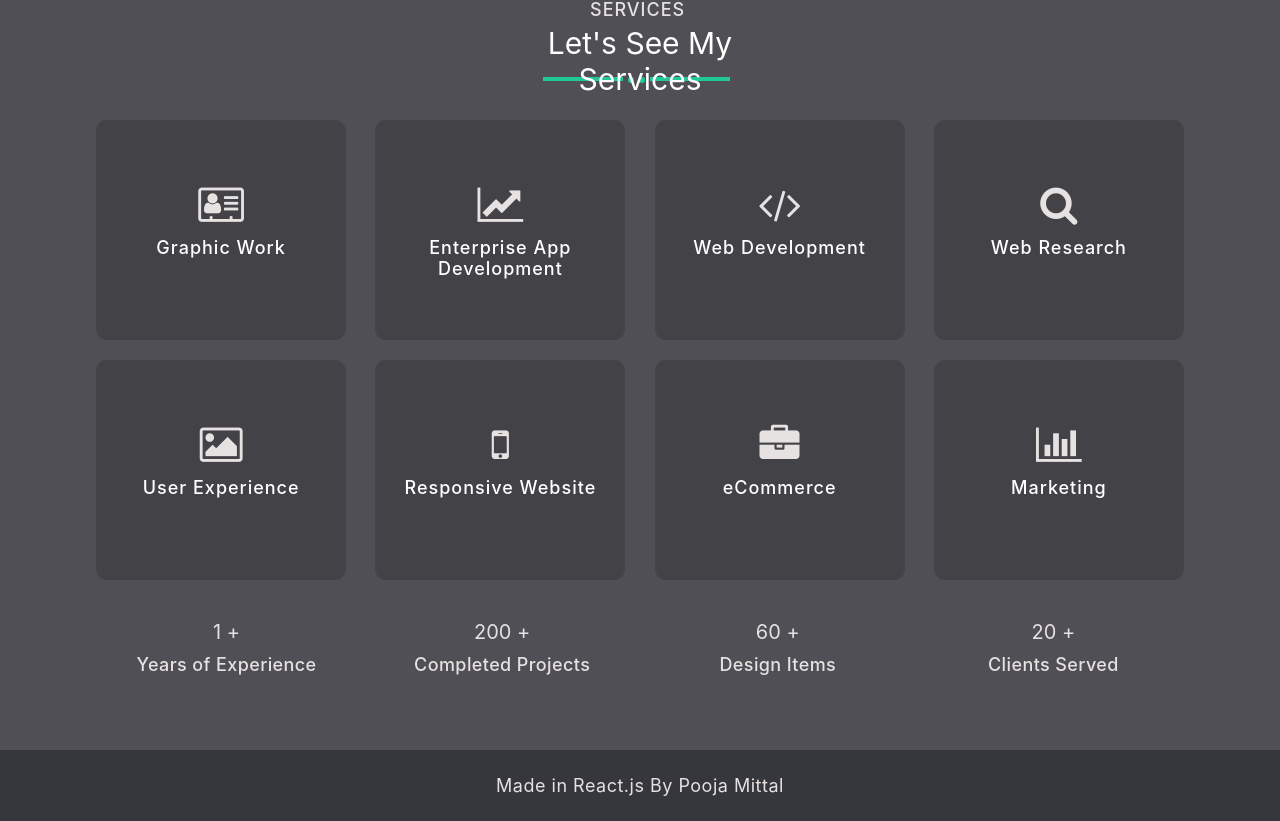
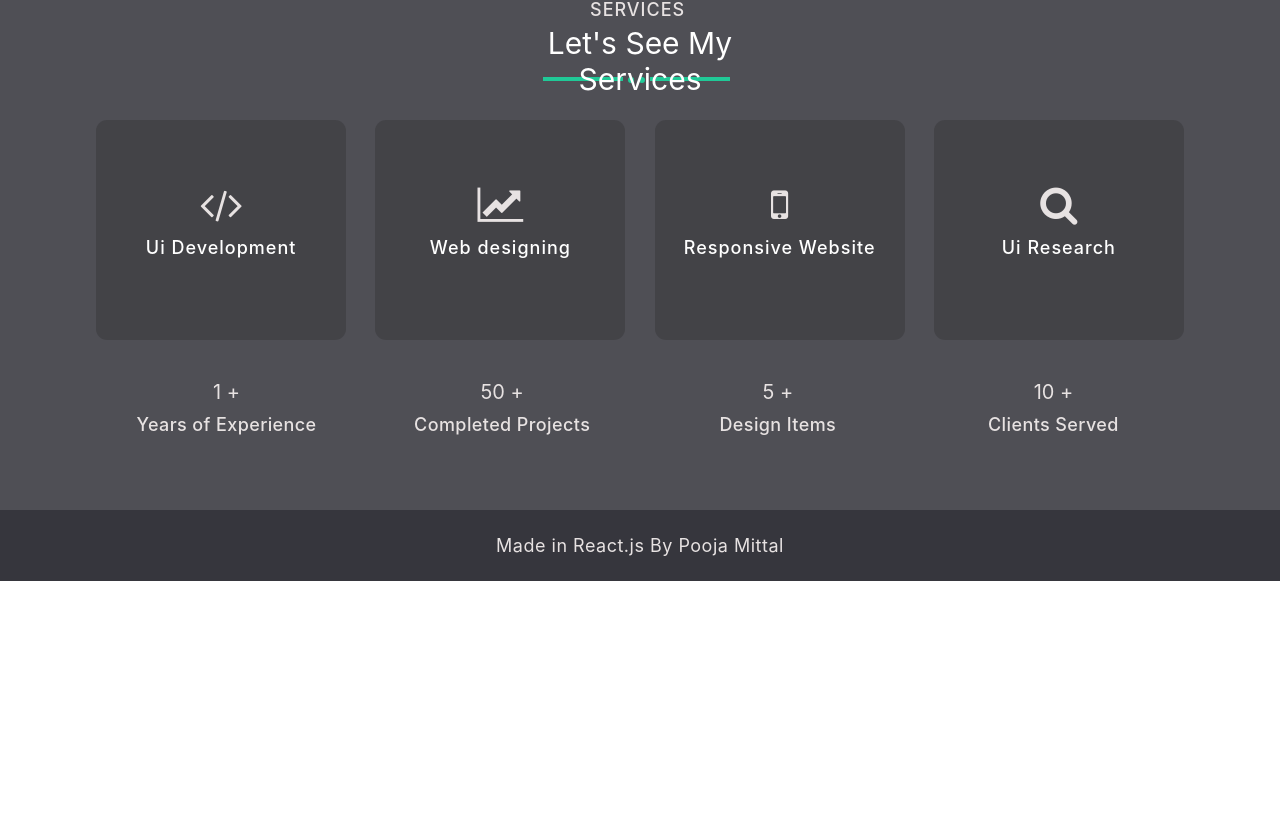
Before and after one commit to pooja062000/my-react-new-portfolio, a React (Create React App) app: page / in a window 1280 px wide. Shown: the part 932-1753 px from the top of the page. After the commit the page ends 1513 px from the top, so only its background shows below. Built offline with nearby package versions, Linux system fonts and the light colour scheme.

Commit message:
new update1s

```diff
--- a/src/App.scss
+++ b/src/App.scss
@@ -253,52 +253,6 @@ a{
 }
 
 
-.services-cont2{
-  width: 85%;
-  margin: 0 auto;
-  display: flex;
-  justify-content: space-between;
-
-  .services-box5{
-    width: 23%;
-    height: 220px;
-    float: left;
-    margin-top: 20px;
-    padding-top: 25px;
-    border-radius: 11px;
-    background-color: #3333366e;
-  }
-  .services-box6{
-    width: 23%;
-    height: 220px;
-    float: left;
-    margin-top: 20px;
-    padding-top: 25px;
-    border-radius: 11px;
-    background-color: #3333366e;
-  }
-
-  .services-box7{
-    width: 23%;
-    height: 220px;
-    float: left;
-    margin-top: 20px;
-    padding-top: 25px;
-    border-radius: 11px;
-    background-color: #3333366e;
-  }
-
-  .services-box8{
-    width: 23%;
-    height: 220px;
-    float: left;
-    margin-top: 20px;
-    padding-top: 25px;
-    border-radius: 11px;
-    background-color: #3333366e;
-  }
-}
-
 // numbers row
 .numbers-row{
   width: $width_full;
@@ -368,6 +322,13 @@ background-color: #34343bdd;
     width: 63%;
     float: left;
     //border: 2px solid yellow;
+  }
+  .sunday{
+    font-size: 17px;
+  }
+
+  .sunday:hover{
+    color: red;
   }
 .about-heading{
   color: #e1e1e1e5;
@@ -1044,7 +1005,7 @@ background-color: #b7b7c078;
     //border: 2px solid rgb(160, 111, 19);
     margin-left: 35px;
     margin-top: 30px;
-    background: linear-gradient(to right, #20c997 90%, #111418 10%);
+    background: linear-gradient(to right, #20c997 80%, #111418 20%);
   }
 
   .skills-box4{
@@ -1061,7 +1022,7 @@ background-color: #b7b7c078;
     //border: 2px solid rgb(160, 111, 19);
     margin-left: 35px;
     margin-top: 30px;
-    background: linear-gradient(to right, #20c997 95%, #111418 5%);
+    background: linear-gradient(to right, #20c997 80%, #111418 20%);
   }
   .skills-col3{
     width: 100%;
@@ -1087,7 +1048,7 @@ background-color: #b7b7c078;
     //border: 2px solid rgb(160, 111, 19);
     margin-left: 35px;
     margin-top: 30px;
-    background: linear-gradient(to right, #20c997 96%, #111418 4%);
+    background: linear-gradient(to right, #20c997 90%, #111418 10%);
   }
   .skills-box6{
     width: 48%;
@@ -1103,7 +1064,7 @@ background-color: #b7b7c078;
     //border: 2px solid rgb(160, 111, 19);
     margin-left: 35px;
     margin-top: 30px;
-    background: linear-gradient(to right, #20c997 60%, #111418 40%);
+    background: linear-gradient(to right, #20c997 70%, #111418 30%);
   }
 
 
--- a/src/Pages/About.jsx
+++ b/src/Pages/About.jsx
@@ -1,7 +1,3 @@
-import { NavLink } from 'react-router-dom'
-import blogimg from '../Assets/Images/blo1.jpg'
-import blogimg2 from '../Assets/Images/blo2.jpg'
-import blogimg3 from '../Assets/Images/blo3.jpg'
 
 function About(){
     return(
@@ -18,6 +14,7 @@ function About(){
                     that leave a lasting impression. With a solid foundation in front-end development, I excel in HTML, CSS, and JavaScript,
                     creating seamless and responsive designs that adapt to different devices and screen sizes.I take pride in writing clean and efficient code, optimizing performance,
                      and ensuring a smooth user experience.  I create successful websites that are fast, easy to use, and built with best practices.
+                     Frontend Development course from  <a href="https://www.sundayschool.co.in/" className="sunday">Sunday School</a>
                     </p>
                <div className='educat'>My Education</div>
                     <div className='educ'>Degree: B.Sc</div>
@@ -60,10 +57,10 @@ function About(){
                   I have been thoroughly impressed with their dedication and passion for the field.</p>
               </div>
               </div>
-              <button className='clients-button'>Let's work together</button>
+              {/*<button className='clients-button'>Let's work together</button>*/}
               </div>
             </div>
-            <div className="blogs-row-main">
+           {/*<div className="blogs-row-main">
               <h2 className="blog-main-heading">Blogs</h2>
               <h4 className="blog-heading">Let's See My Work</h4>
               <div className='blog-border-main'>
@@ -98,7 +95,7 @@ function About(){
                 </div>
 
               </div>
-              </div>
+    </div>*/}
 
         </>
     )
--- a/src/Pages/Home.jsx
+++ b/src/Pages/Home.jsx
@@ -34,33 +34,36 @@ function Home(){
                     <div className='services-border2'></div>
                     </div>
                     <div className='sevices-box-col'>
+
+
+
     <div className="services-box1">
+        <i class="fa fa-code"></i>
 
-    <i class="fa fa-address-card-o"></i>
+        <h6 className="favicon-icon">Ui Development</h6>
+        </div>
 
-            <h6 className="favicon-icon">Graphic Work</h6>
-        </div>
 
        <div className="services-box2">
 
     <i class="fa fa-line-chart"></i>
 
-            <h6 className="favicon-icon">Enterprise App Development</h6>
+            <h6 className="favicon-icon">Web designing</h6>
         </div>
+
         <div className="services-box3">
-        <i class="fa fa-code"></i>
-
-        <h6 className="favicon-icon">Web Development</h6>
+        <i class="fa fa-mobile"></i>
+        <h6 className="favicon-icon">Responsive Website</h6>
         </div>
 
         <div className="services-box4">
         <i class="fa fa-search"></i>
-            <h6 className="favicon-icon">Web Research</h6>
+            <h6 className="favicon-icon">Ui Research</h6>
             </div>
         </div>
         </div>
 
-        <div className='services-cont2'>
+        {/*<div className='services-cont2'>
 
         <div className="services-box5">
         <i class="fa fa-picture-o"></i>
@@ -68,10 +71,11 @@ function Home(){
         </div>
 
         <div className="services-box6">
-        <i class="fa fa-mobile"></i>
-        <h6 className="favicon-icon">Responsive Website</h6>
-        </div>
 
+       <i class="fa fa-address-card-o"></i>
+
+               <h6 className="favicon-icon">Graphic Work</h6>
+       </div>
 
         <div className="services-box7">
         <i class="fa fa-briefcase" ></i>
@@ -82,7 +86,7 @@ function Home(){
         <i class="fa fa-bar-chart"></i>
         <h6 className="favicon-icon">Marketing</h6>
         </div>
-        </div>
+    </div>*/}
         </div>
 
         <div className="numbers-row">
@@ -93,17 +97,17 @@ function Home(){
         </div>
         <div className="number-box2">
 
-        <div className="years">200 +</div>
+        <div className="years">50 +</div>
         <h4 className="numbe-text">Completed Projects</h4>
         </div>
         <div className="number-box3">
 
-        <div className="years">60 +</div>
+        <div className="years">5 +</div>
         <h4 className="numbe-text">Design Items</h4>
         </div>
         <div className="number-box4">
 
-        <div className="years">20 +</div>
+        <div className="years">10 +</div>
         <h4 className="numbe-text">Clients Served</h4>
         </div>
         </div>
--- a/src/Pages/Skills.jsx
+++ b/src/Pages/Skills.jsx
@@ -30,7 +30,7 @@ function Skills(){
             <div className='skills-box3'>
                     <div className='skills-color'></div>
                     <div className='skills-text'>Bootstrap</div>
-                         <div className='numerb'>90%</div>
+                         <div className='numerb'>80%</div>
 
                         <div className="skills-border3"></div>
 
@@ -39,7 +39,7 @@ function Skills(){
 
                 <div className='skills-color'></div>
                     <div className='skills-text'>JavaScript</div>
-                        <div className='numerb'>95%</div>
+                        <div className='numerb'>80%</div>
 
                         <div className="skills-border4"></div>
                          </div>
@@ -49,7 +49,7 @@ function Skills(){
 
                    <div className='skills-color'></div>
                        <div className='skills-text'>Jquery</div>
-                           <div className='numerb'>96%</div>
+                           <div className='numerb'>90%</div>
 
                            <div className="skills-border5"></div>
                        </div>
@@ -57,7 +57,7 @@ function Skills(){
 
                    <div className='skills-color'></div>
                        <div className='skills-text'>React JS</div>
-                           <div className='numerb'>50%</div>
+                           <div className='numerb'>70%</div>
 
                            <div className="skills-border6"></div>
                        </div>
```
Also changed, not shown: src/Assets/Icon/logo.jpg (added).
